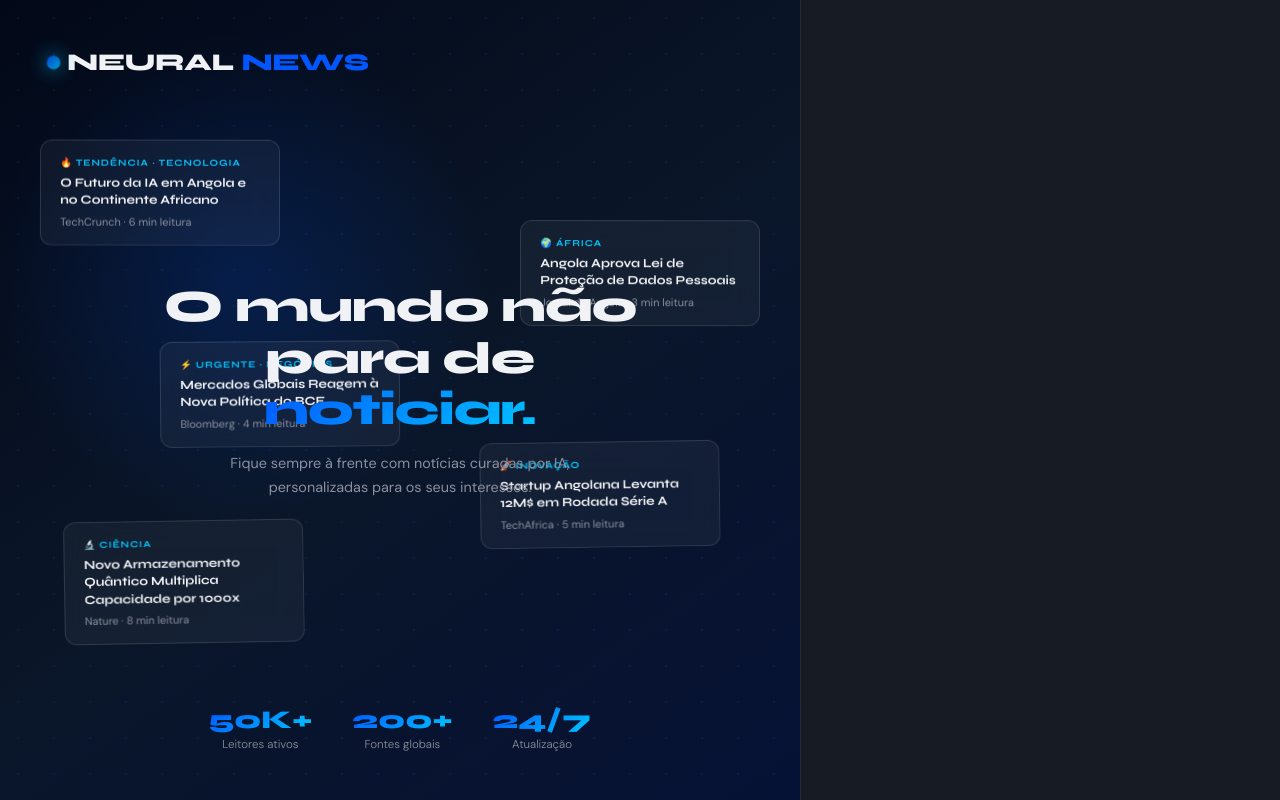
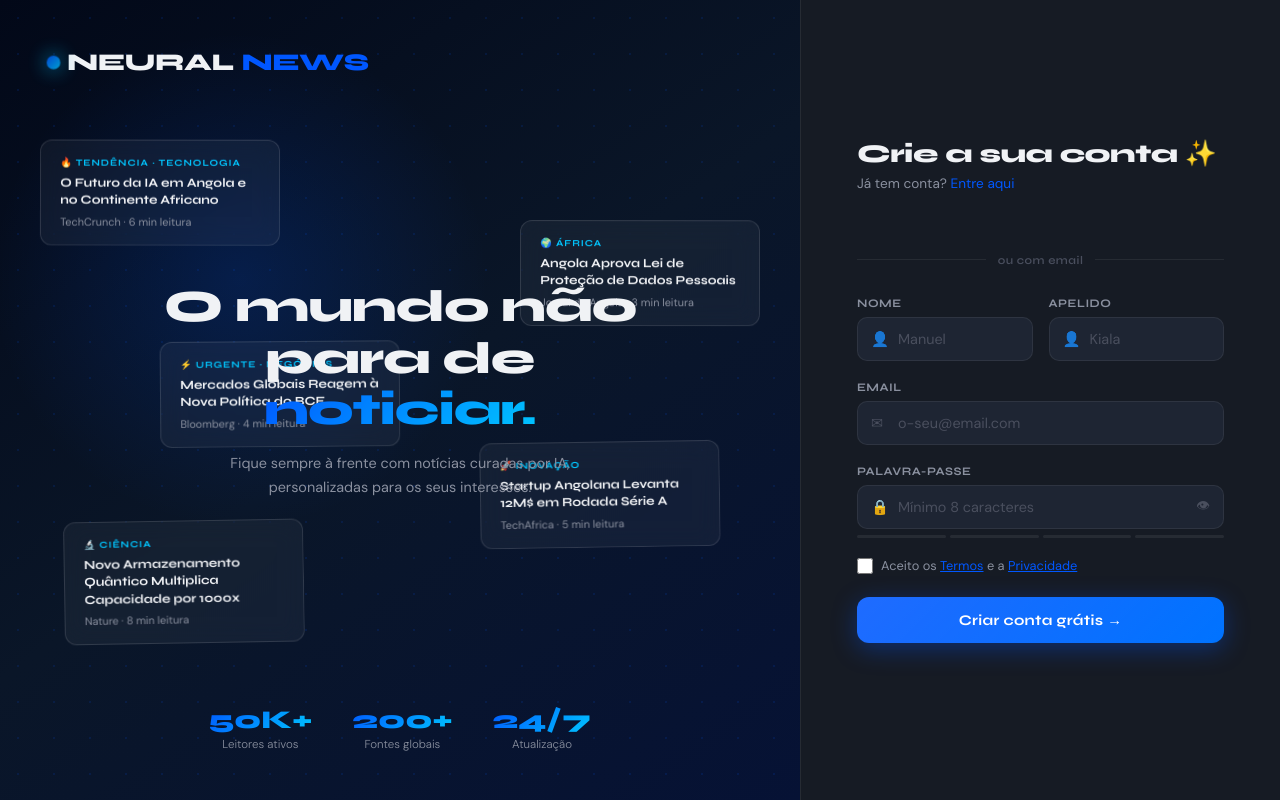
Before and after one commit to Genio2170/lab_dev, a Flask app: page /register in a window 1280 px wide. Run offline with Flask 3, Linux system fonts and the light colour scheme.

Commit message:
pagina de cadastro

```diff
--- a/frontend/templates/register.html
+++ b/frontend/templates/register.html
@@ -79,7 +79,7 @@
 <div class="right-panel">
 
     <!-- ========== FORMULÁRIO REGISTO ========== -->
-    <div class="form-register" id="formRegister">
+    <div class="form-register"style="display:block;"  id="formRegister">
 
         <div class="form-header">
             <h2 class="form-title">Crie a sua conta ✨</h2>
```
